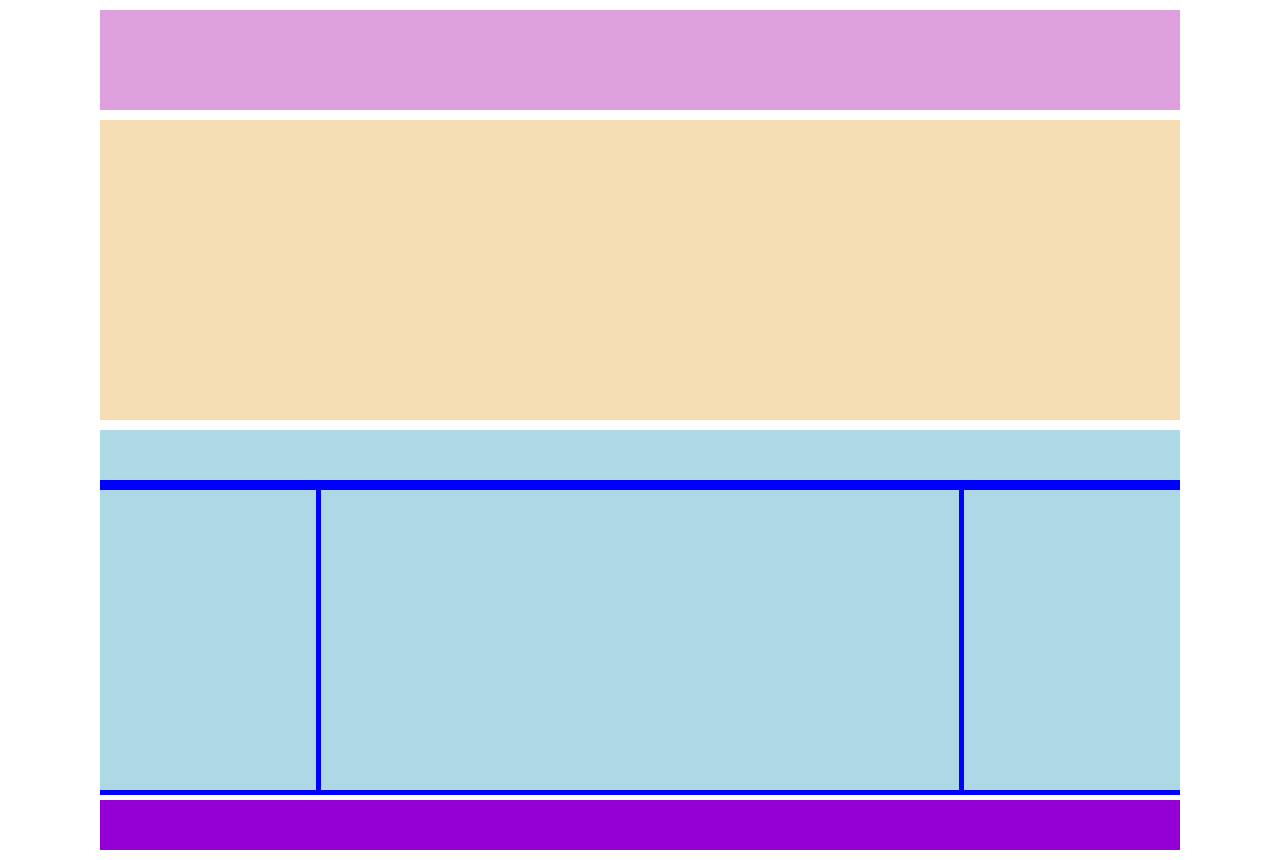
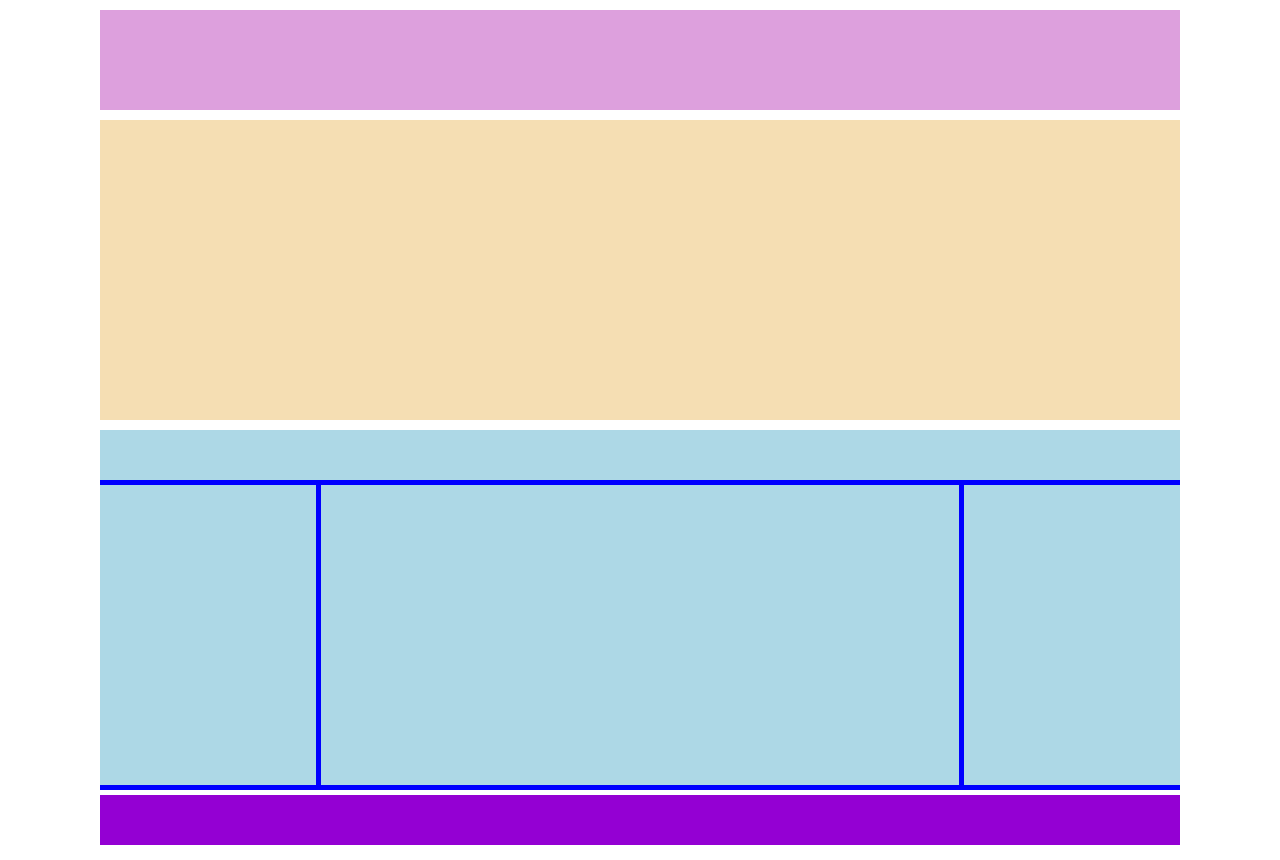
Before and after one commit to nicosanji/htmlcss-struttura-wp, a plain HTML site: page index.html in a window 1280 px wide. Drawn offline with Linux system fonts and the light colour scheme.

Commit message:
Correzioni con Clelia (eliminato div inutile)

```diff
--- a/css/style.css
+++ b/css/style.css
@@ -42,10 +42,6 @@ nav {
     height: 50px;
 }
 
-.clearfix{
-    padding-top: 10px;
-    padding-bottom: 5px;
-}
 
 .column-sx {
     background-color: lightblue;
@@ -53,6 +49,8 @@ nav {
     width: 20%;
     float: left;
     margin-right: 5px;
+    margin-top: 5px;
+    margin-bottom: 5px;
 }
 
 .column-central {
@@ -60,6 +58,8 @@ nav {
     height: 300px;
     width: calc(60% - 10px);
     float: left;
+    margin-top: 5px;
+    margin-bottom: 5px;
 }
 
 .column-dx {
@@ -68,4 +68,6 @@ nav {
     width: 20%;
     float: left;
     margin-left: 5px;
+    margin-top: 5px;
+    margin-bottom: 5px;
 }
--- a/index.html
+++ b/index.html
@@ -17,19 +17,16 @@
         <div class="container-1">
         </div>
         <!-- 2° DIV = div con barra e container con elementi flottanti -->
-        <div class="container-2">
+        <div class="container-2 clearfix">
             <!-- barra orizzontale in alto -->
             <nav></nav>
             <!-- container con elementi flottanti -->
-            <div class="clearfix">
             <!-- colonna a sx -->
             <aside class="column-sx"></aside>
             <!-- colonna centrale -->
             <div class="column-central"></div>
             <!-- colonna a dx -->
             <aside class="column-dx"></aside>
-            </div>
-        </div>
     </main>
     <!-- FOOTER = riquadro viola -->
     <footer></footer>
```
Lines whose indentation alone changed are shown as unchanged.
